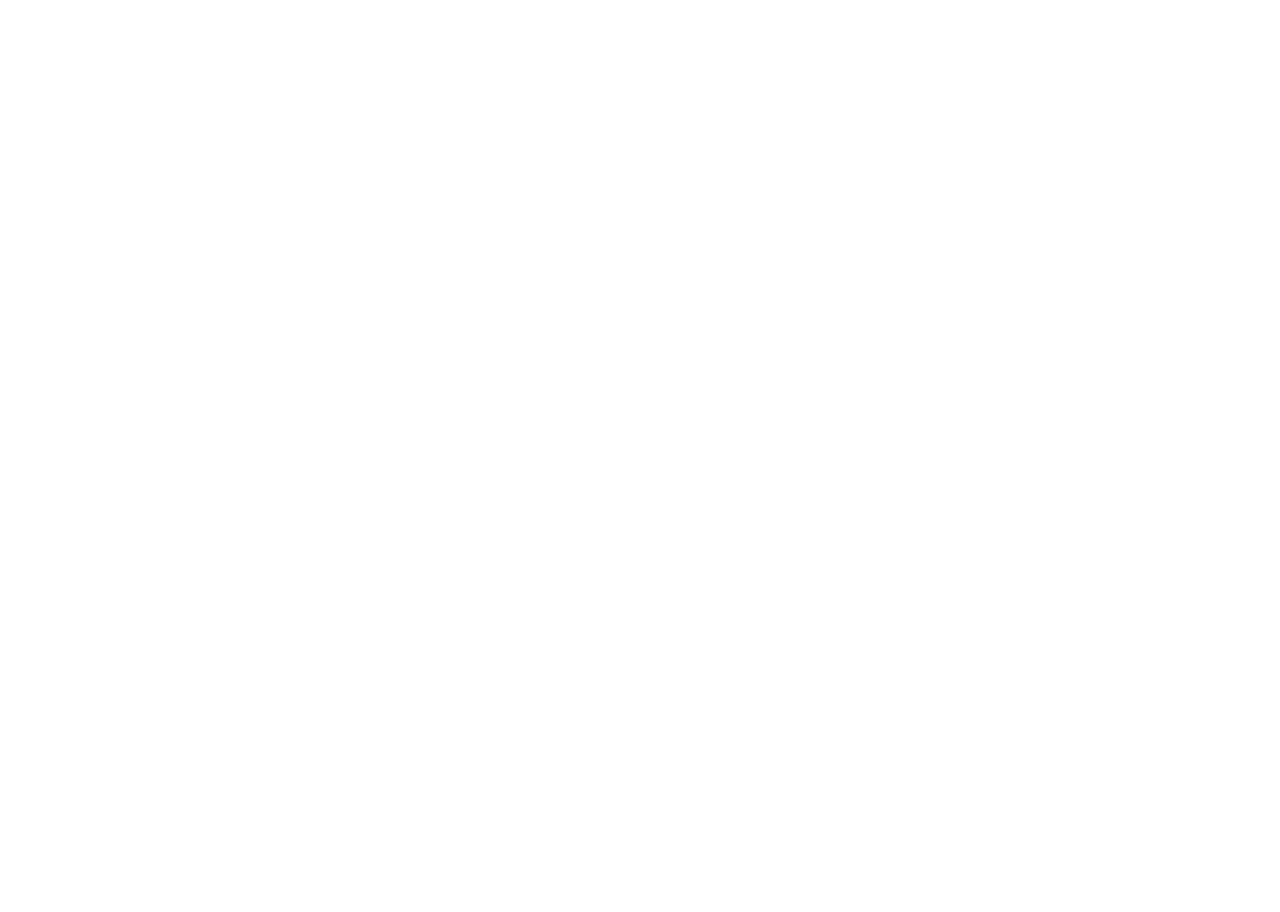
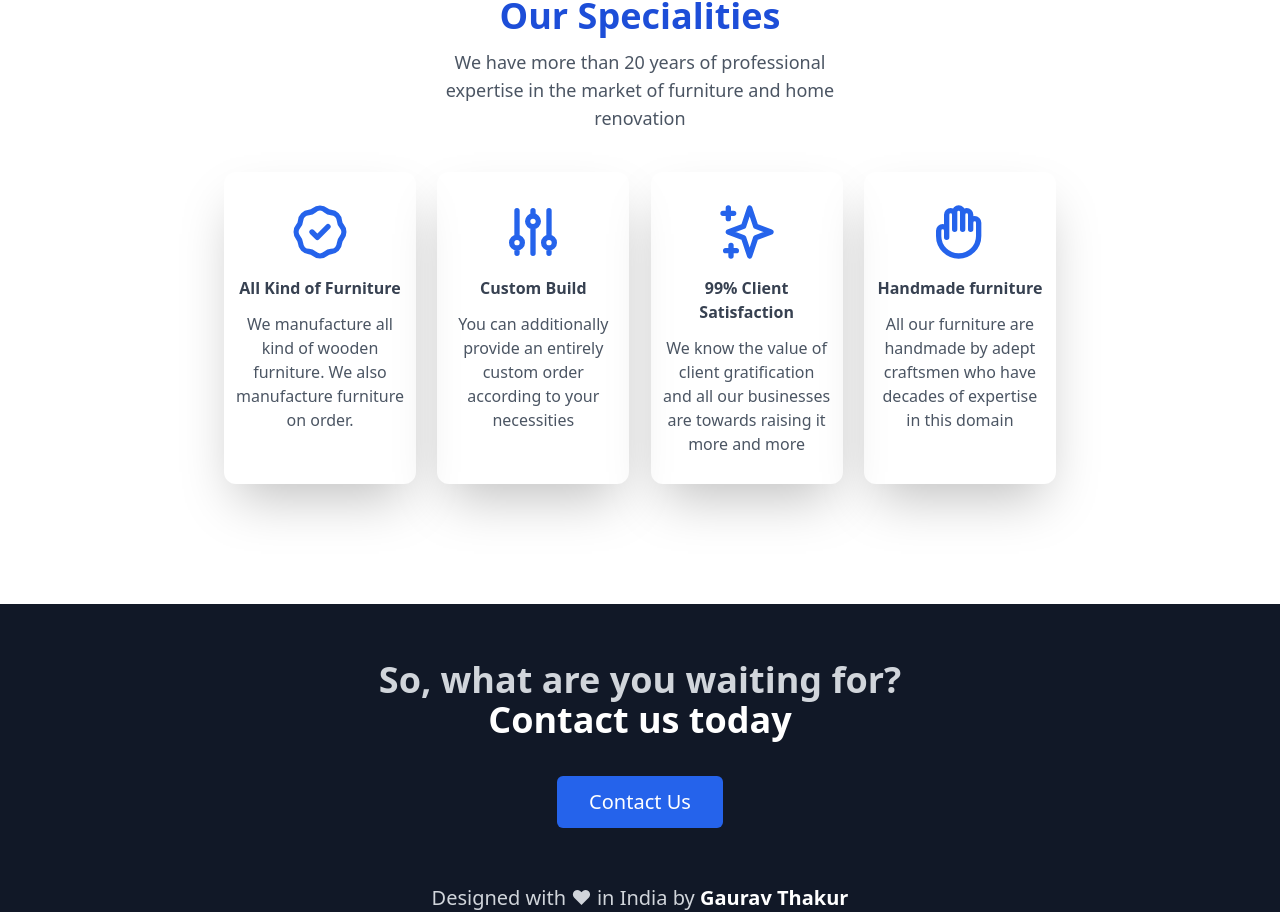
Before and after one commit to thegauravthakur/bsfi, a Next.js app: page / in a window 1280 px wide. Shown: the part 1328-2240 px from the top of the page. Before the commit the page ends 1164 px from the top, so only its background shows below. Built offline with nearby package versions, Linux system fonts and the light colour scheme.

Commit message:
✨ Completed the home-screen partially.

```diff
--- /dev/null
+++ b/components/ContactUsNow.js
@@ -0,0 +1,17 @@
+import React from "react";
+
+const ContactUsNow = () => {
+  return (
+    <div className="px-4 sm:px-10 xl:px-32 bg-gray-900 py-14 text-white text-center ">
+      <h3 className="text-2xl md:text-4xl text-gray-300 font-bold">
+        So, what are you waiting for?
+      </h3>
+      <h3 className="text-2xl md:text-4xl font-bold mb-9">Contact us today</h3>
+      <button className="focus:outline-none px-8 py-3 bg-blue-600 hover:bg-blue-700  text-white text-md md:text-xl rounded-md">
+        Contact Us
+      </button>
+    </div>
+  );
+};
+
+export default ContactUsNow;
--- /dev/null
+++ b/components/FeaturesSection.js
@@ -0,0 +1,118 @@
+import React from "react";
+
+const FeaturesSection = () => {
+  return (
+    <div className="py-20">
+      <h1 className="text-4xl font-bold text-center text-blue-700 ">
+        Our Specialities
+      </h1>
+      <p className="text-lg mt-3 text-gray-600 max-w-md mx-auto text-center ">
+        We have more than 20 years of professional expertise in the market of
+        furniture and home renovation
+      </p>
+      <div className="flex flex-wrap">
+        <div className="md:w-1/6" />
+        <div className="w-40 sm:w-48 shadow-2xl py-7 px-3 rounded-xl my-10  mx-auto ">
+          <div className="h-12 w-12 sm:h-16 sm:w-16 text-blue-600 mx-auto ">
+            <svg
+              xmlns="http://www.w3.org/2000/svg"
+              fill="none"
+              viewBox="0 0 24 24"
+              stroke="currentColor"
+            >
+              <path
+                strokeLinecap="round"
+                strokeLinejoin="round"
+                strokeWidth={2}
+                d="M9 12l2 2 4-4M7.835 4.697a3.42 3.42 0 001.946-.806 3.42 3.42 0 014.438 0 3.42 3.42 0 001.946.806 3.42 3.42 0 013.138 3.138 3.42 3.42 0 00.806 1.946 3.42 3.42 0 010 4.438 3.42 3.42 0 00-.806 1.946 3.42 3.42 0 01-3.138 3.138 3.42 3.42 0 00-1.946.806 3.42 3.42 0 01-4.438 0 3.42 3.42 0 00-1.946-.806 3.42 3.42 0 01-3.138-3.138 3.42 3.42 0 00-.806-1.946 3.42 3.42 0 010-4.438 3.42 3.42 0 00.806-1.946 3.42 3.42 0 013.138-3.138z"
+              />
+            </svg>
+          </div>
+          <h3 className="font-bold text-gray-700 text-center my-3">
+            All Kind of Furniture
+          </h3>
+          <p className="text-md mt-3 text-gray-600 max-w-md mx-auto text-center">
+            We manufacture all kind of wooden furniture. We also manufacture
+            furniture on order.
+          </p>
+        </div>
+
+        <div className="w-40 sm:w-48 shadow-2xl py-7 px-3 rounded-xl my-10  mx-auto ">
+          <div className="h-12 w-12 sm:h-16 sm:w-16 text-blue-600 mx-auto ">
+            <svg
+              xmlns="http://www.w3.org/2000/svg"
+              fill="none"
+              viewBox="0 0 24 24"
+              stroke="currentColor"
+            >
+              <path
+                strokeLinecap="round"
+                strokeLinejoin="round"
+                strokeWidth={2}
+                d="M12 6V4m0 2a2 2 0 100 4m0-4a2 2 0 110 4m-6 8a2 2 0 100-4m0 4a2 2 0 110-4m0 4v2m0-6V4m6 6v10m6-2a2 2 0 100-4m0 4a2 2 0 110-4m0 4v2m0-6V4"
+              />
+            </svg>
+          </div>
+          <h3 className="font-bold text-gray-700 text-center my-3">
+            Custom Build
+          </h3>
+          <p className="text-md mt-3 text-gray-600 max-w-md mx-auto text-center">
+            You can additionally provide an entirely custom order according to
+            your necessities
+          </p>
+        </div>
+        <div className="w-40 sm:w-48 shadow-2xl py-7 px-3 rounded-xl my-10  mx-auto ">
+          <div className="h-12 w-12 sm:h-16 sm:w-16 text-blue-600 mx-auto ">
+            <svg
+              xmlns="http://www.w3.org/2000/svg"
+              fill="none"
+              viewBox="0 0 24 24"
+              stroke="currentColor"
+            >
+              <path
+                strokeLinecap="round"
+                strokeLinejoin="round"
+                strokeWidth={2}
+                d="M5 3v4M3 5h4M6 17v4m-2-2h4m5-16l2.286 6.857L21 12l-5.714 2.143L13 21l-2.286-6.857L5 12l5.714-2.143L13 3z"
+              />
+            </svg>
+          </div>
+          <h3 className="font-bold text-gray-700 text-center my-3">
+            99% Client Satisfaction
+          </h3>
+          <p className="text-md mt-3 text-gray-600 max-w-md mx-auto text-center">
+            We know the value of client gratification and all our businesses are
+            towards raising it more and more
+          </p>
+        </div>
+        <div className="w-40 sm:w-48 shadow-2xl py-7 px-3 rounded-xl my-10  mx-auto ">
+          <div className="h-12 w-12 sm:h-16 sm:w-16 text-blue-600 mx-auto ">
+            <svg
+              xmlns="http://www.w3.org/2000/svg"
+              fill="none"
+              viewBox="0 0 24 24"
+              stroke="currentColor"
+            >
+              <path
+                strokeLinecap="round"
+                strokeLinejoin="round"
+                strokeWidth="2"
+                d="M7 11.5V14m0-2.5v-6a1.5 1.5 0 113 0m-3 6a1.5 1.5 0 00-3 0v2a7.5 7.5 0 0015 0v-5a1.5 1.5 0 00-3 0m-6-3V11m0-5.5v-1a1.5 1.5 0 013 0v1m0 0V11m0-5.5a1.5 1.5 0 013 0v3m0 0V11"
+              />
+            </svg>
+          </div>
+          <h3 className="font-bold text-gray-700 text-center my-3">
+            Handmade furniture
+          </h3>
+          <p className="text-md mt-3 text-gray-600 max-w-md mx-auto text-center">
+            All our furniture are handmade by adept craftsmen who have decades
+            of expertise in this domain
+          </p>
+        </div>
+        <div className="md:w-1/6" />
+      </div>
+    </div>
+  );
+};
+
+export default FeaturesSection;
--- /dev/null
+++ b/components/Footer.js
@@ -0,0 +1,16 @@
+import React from "react";
+
+const Footer = () => {
+  return (
+    <div className="bg-gray-900 text-center text-gray-300 ">
+      <p className="text-lg sm:text-xl">
+        Designed with ❤ in India by{" "}
+        <a className="text-white font-bold " href="https://gauravthakur.in">
+          Gaurav Thakur
+        </a>
+      </p>
+    </div>
+  );
+};
+
+export default Footer;
--- a/components/WhatMakesUsUnique.js
+++ b/components/WhatMakesUsUnique.js
@@ -2,18 +2,18 @@
 
 const WhatMakesUsUnique = () => {
   return (
-    <div className="bg-gray-900 py-10 ">
-      <h2 className="text-white text-4xl  font-bold text-center mb-3 px-4 sm:px-10 xl:px-32">
+    <div className="bg-gray-900 py-20 ">
+      <h2 className="text-white text-3xl md:text-4xl  font-bold text-center mb-3 px-4 sm:px-10 xl:px-32">
         Why you should prefer us from other rivals in the market?
       </h2>
-      <h3 className="text-center text-gray-300 text-lg md:text-xl px-4 sm:px-10 xl:px-32">
+      <h3 className="text-center text-gray-300 text-md md:text-xl px-4 sm:px-10 xl:px-32">
         Aside from being one of the adored furniture stores in the town, we
         provide many perks for our clients like,
       </h3>
       <div className="text-white flex justify-evenly mt-8">
         <div />
         <div>
-          <div className="h-12 w-12 md:h-16 md:w-16 mx-auto">
+          <div className="h-10 w-10 md:h-16 md:w-16 mx-auto">
             <svg
               xmlns="http://www.w3.org/2000/svg"
               fill="none"
@@ -32,13 +32,13 @@
               />
             </svg>
           </div>
-          <p className="text-center text-2xl md:text-4xl">100%</p>
-          <p className="text-lg md:text-xl text-gray-300 text-center">
+          <p className="text-center text-xl sm:text-4xl font-bold">100%</p>
+          <p className=" text-md sm:text-xl text-gray-300 text-center">
             Free Delivery
           </p>
         </div>
         <div>
-          <div className="h-12 w-12 md:h-16 md:w-16 mx-auto">
+          <div className="h-10 w-10 md:h-16 md:w-16 mx-auto">
             <svg
               xmlns="http://www.w3.org/2000/svg"
               fill="none"
@@ -53,13 +53,13 @@
               />
             </svg>
           </div>
-          <p className="text-center text-2xl md:text-4xl">2 Years</p>
-          <p className="text-lg md:text-xl text-gray-300 text-center">
+          <p className="text-center text-xl sm:text-4xl font-bold">2 Years</p>
+          <p className=" text-md sm:text-xl text-gray-300 text-center">
             Warranty
           </p>
         </div>
         <div>
-          <div className="h-12 w-12 md:h-16 md:w-16 mx-auto">
+          <div className="h-10 w-10 md:h-16 md:w-16 mx-auto">
             <svg
               xmlns="http://www.w3.org/2000/svg"
               fill="none"
@@ -74,8 +74,8 @@
               />
             </svg>
           </div>
-          <p className="text-center text-2xl md:text-4xl">100%</p>
-          <p className="text-lg md:text-xl text-gray-300 text-center">
+          <p className="text-center text-xl sm:text-4xl font-bold">100%</p>
+          <p className=" text-md sm:text-xl text-gray-300 text-center">
             Custom Build
           </p>
         </div>
--- a/pages/index.js
+++ b/pages/index.js
@@ -1,14 +1,20 @@
-import React from "react";
+import React, { Fragment } from "react";
 import AppBar from "../components/AppBar";
 import Header from "../components/Header";
 import WhatMakesUsUnique from "../components/WhatMakesUsUnique";
+import FeaturesSection from "../components/FeaturesSection";
+import ContactUsNow from "../components/ContactUsNow";
+import Footer from "../components/Footer";
 
 export default () => (
-  <div>
+  <Fragment>
     <div className="min-h-screen">
       <AppBar />
       <Header />
     </div>
     <WhatMakesUsUnique />
-  </div>
+    <FeaturesSection />
+    <ContactUsNow />
+    <Footer />
+  </Fragment>
 );
```
Also changed, not shown: 1 other file (tests, documents, lock files or other folders).
